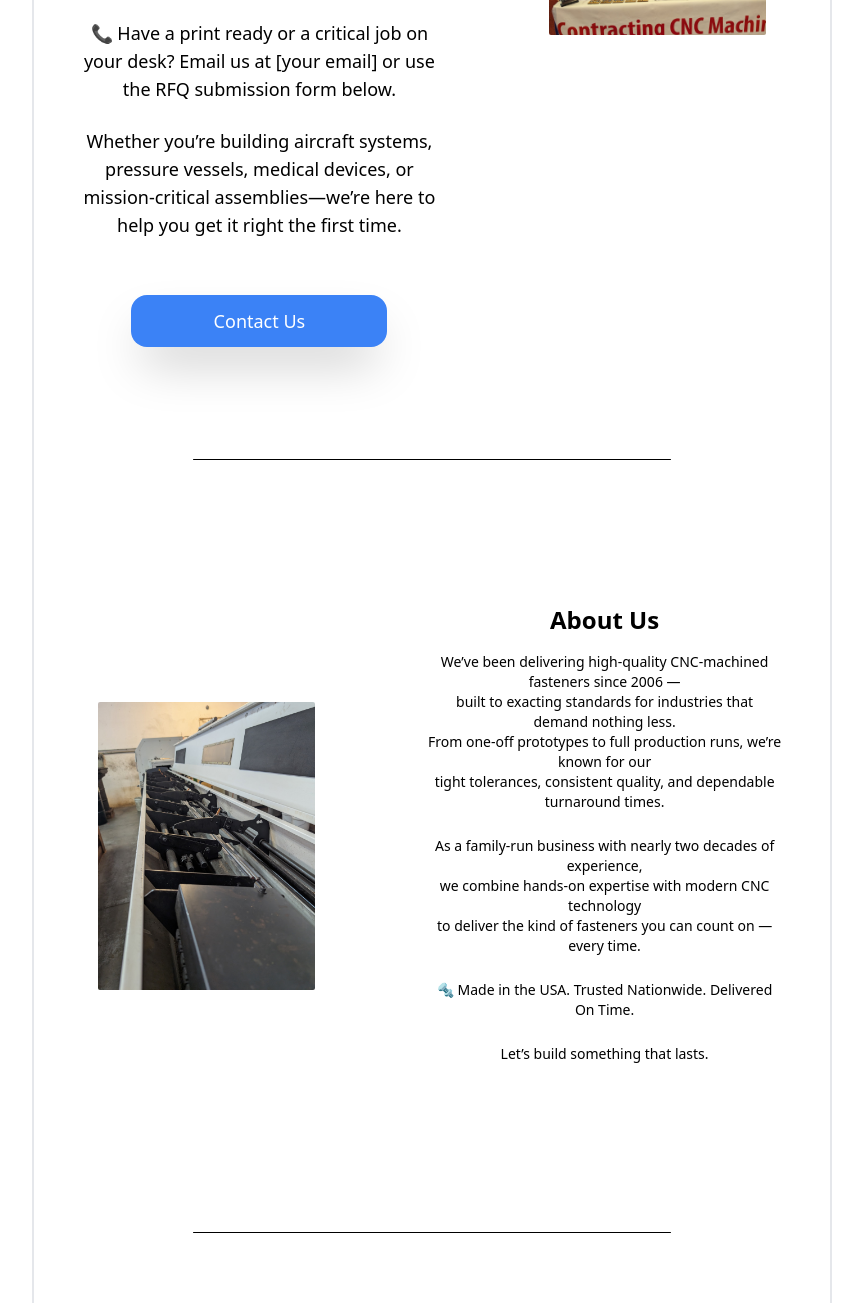
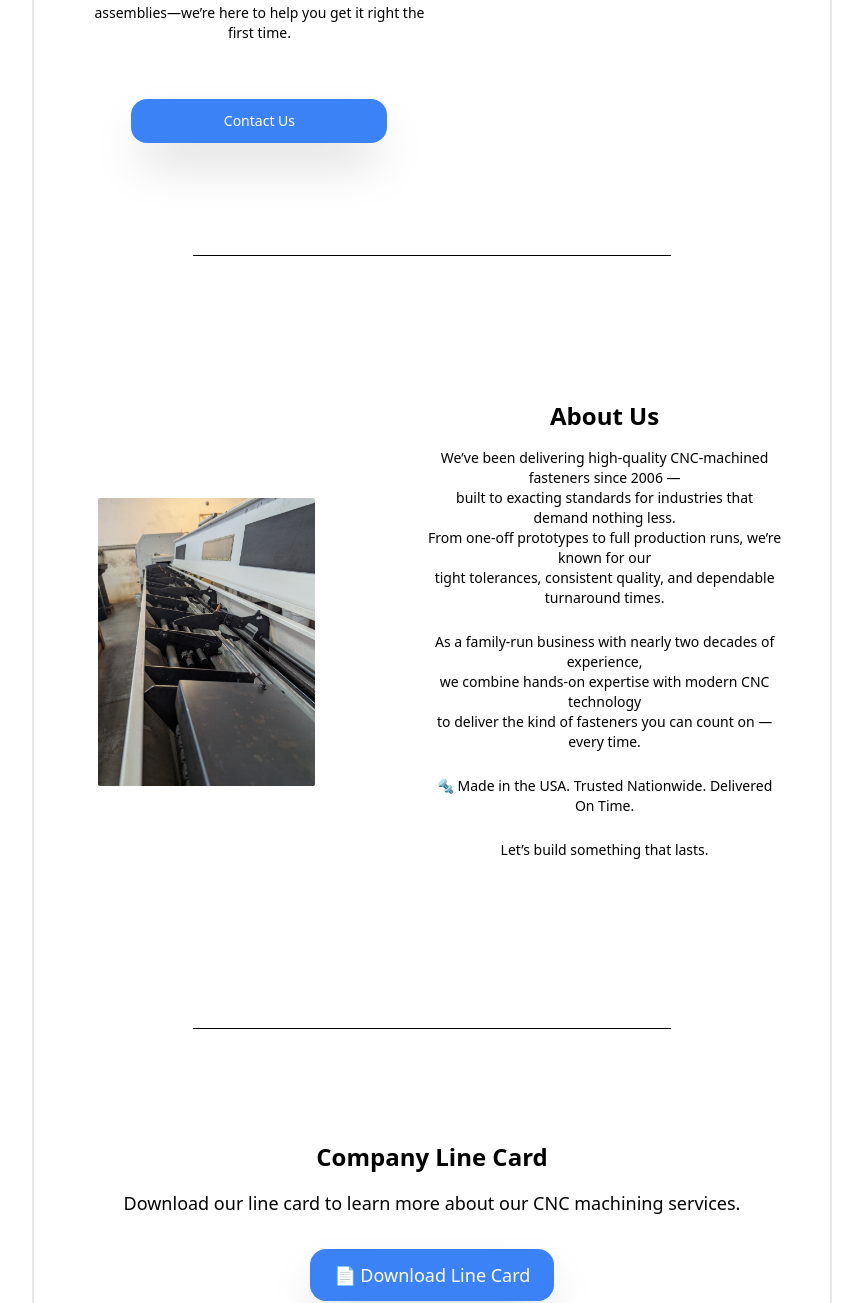
Before and after one commit to alexandermarcell/CnC_website, a website: page index.html in a window 1280 px wide. Shown: the part 1760-3063 px from the top of the page, without its empty margins (208-1071 px from the left). Drawn offline with nearby package versions, Linux system fonts and the light colour scheme.

Commit message:
text size clean up and line card update

```diff
--- a/index.html
+++ b/index.html
@@ -157,7 +157,7 @@
     <div class="border-t-[1px] border-black dark:border-white w-[60%] mx-auto my-8 rounded-full"></div>
 
     <!-- Services Section -->
-    <section id="services" class="sm:flex-col lg:flex-row p-20">
+    <section id="services" class="sm:flex-col lg:flex-row text-sm p-20">
       <h2 class="text-xl lg:text-xl font-bold mb-8">
         🔍 What We Offer
       </h2>
@@ -165,7 +165,6 @@
         <div class="flex flex-col">
           <p class="sm:p-2 lg:p-4">
             Custom and standard fasteners
-
           </p>
           <p class="sm:pg-2 lg:p-4">
             Tight-tolerance CNC machining
@@ -193,7 +192,7 @@
     <div class="border-t-[1px] border-black dark:border-white w-[60%] mx-auto my-8 rounded-full"></div>
 
     <!-- rfq Section -->
-    <section class="flex flex-col lg:flex-row justify-center object-cover py-8 mx-auto">
+    <section class="flex flex-col lg:flex-row justify-center object-cover text-sm py-8 mx-auto">
       <div class="flex-col max-w-3xl w-full justify-center lg:content-center p-8 m-4">
         <h2 class="text-xl lg:text-xl font-bold mb-4">
           📩 Submit an RFQ
@@ -202,10 +201,10 @@
           We welcome Requests for Quote (RFQs) for both standard and custom jobs—especially those where reliability and
           turnaround time matter most.
         </p>
-        <p class="max-w-2xl mx-auto mb-6">
+        <p class="mx-auto mb-6">
           📞 Have a print ready or a critical job on your desk? Email us at [your email] or use the RFQ submission form below.
         </p>
-        <p class="max-w-2xl mx-auto mb-6 pb-8">
+        <p class="mx-auto mb-6 pb-8">
           Whether you’re building aircraft systems, pressure vessels, medical devices, or mission-critical
           assemblies—we’re here to help you get it right the first time.
         </p>
@@ -214,7 +213,7 @@
           Contact Us
         </a>
       </div>
-      <div class="w-md mx-auto lg:w-xl justify-center xl:max-w-xl object-cover p-16 m-4">
+      <div class="w-md mx-auto lg:w-xl justify-center xl:max-w-xl object-cover px-16 m-4">
         <img src="./images/industrybooth1.jpg" alt="josh Katta projects" class="mx-auto rounded-sm">
       </div>
     </section>
@@ -222,12 +221,11 @@
     <div class="border-t-[1px] border-black dark:border-white w-[60%] mx-auto my-8 rounded-full"></div>
 
     <!-- About Us Section -->
-    <section
-      class="flex flex-col lg:flex-row items-center justify-center object-cover py-16">
+    <section class="flex flex-col lg:flex-row items-center justify-center object-cover py-16">
       <div class="justify-center content-center align-center w-md mx-auto lg:w-xl xl:max-w-xl object-cover p-16 m-4 ">
         <img src="./images/gallery1.jpg" alt="CNC machine working on precision fasteners" class="mx-auto rounded-sm">
       </div>
-      <div class="w-full justify-center content-center m-4 p-8 lg:text-sm">
+      <div class="w-full justify-center content-center m-4 p-8 text-sm">
         <h2 class="text-xl lg:text-2xl font-bold mb-4">
           About Us
         </h2>
@@ -255,11 +253,11 @@
     <!-- Serivices Section -->
 
     <section id="brochure" class="flex flex-col items-center py-20">
-      <h2 class="text-xl lg:text-2xl font-bold mb-4">Company Brochure</h2>
-      <p class="mb-8">Download our brochure to learn more about our CNC machining services.</p>
-      <a href="./assets/brochure.pdf" download
+      <h2 class="text-xl lg:text-2xl font-bold mb-4">Company Line Card</h2>
+      <p class="mb-8">Download our line card to learn more about our CNC machining services.</p>
+      <a href="./assets/LineCard.pdf" download
         class="bg-blue-500 hover:bg-blue-700 max-w-md text-white shadow-2xl px-6 py-3 rounded-2xl active:translate-y-[3px] transition-transform duration-150 ease-out">
-        📄 Download LineCard
+        📄 Download Line Card
       </a>
     </section>
 
```
Also changed, not shown: 2 other files.
